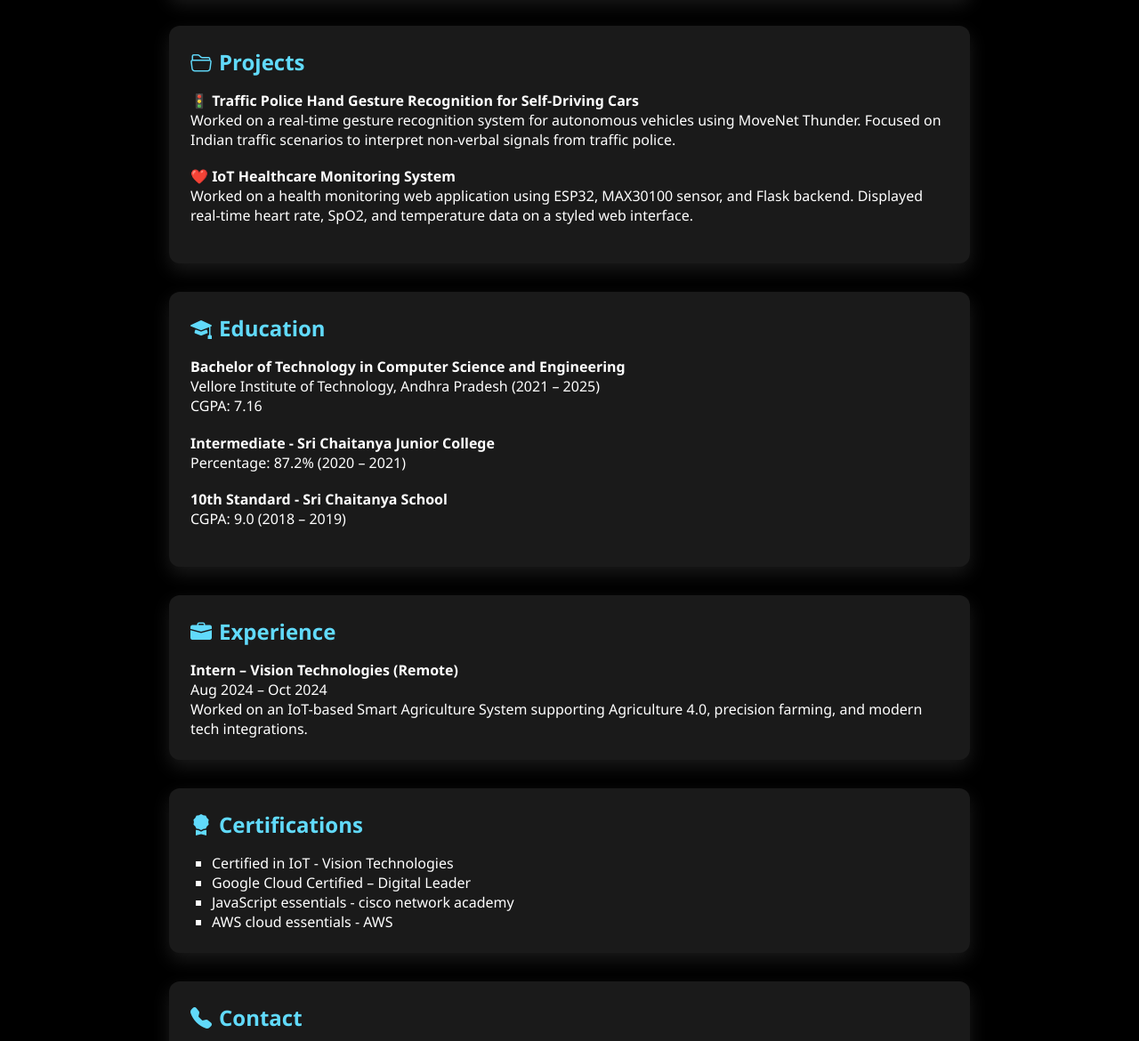
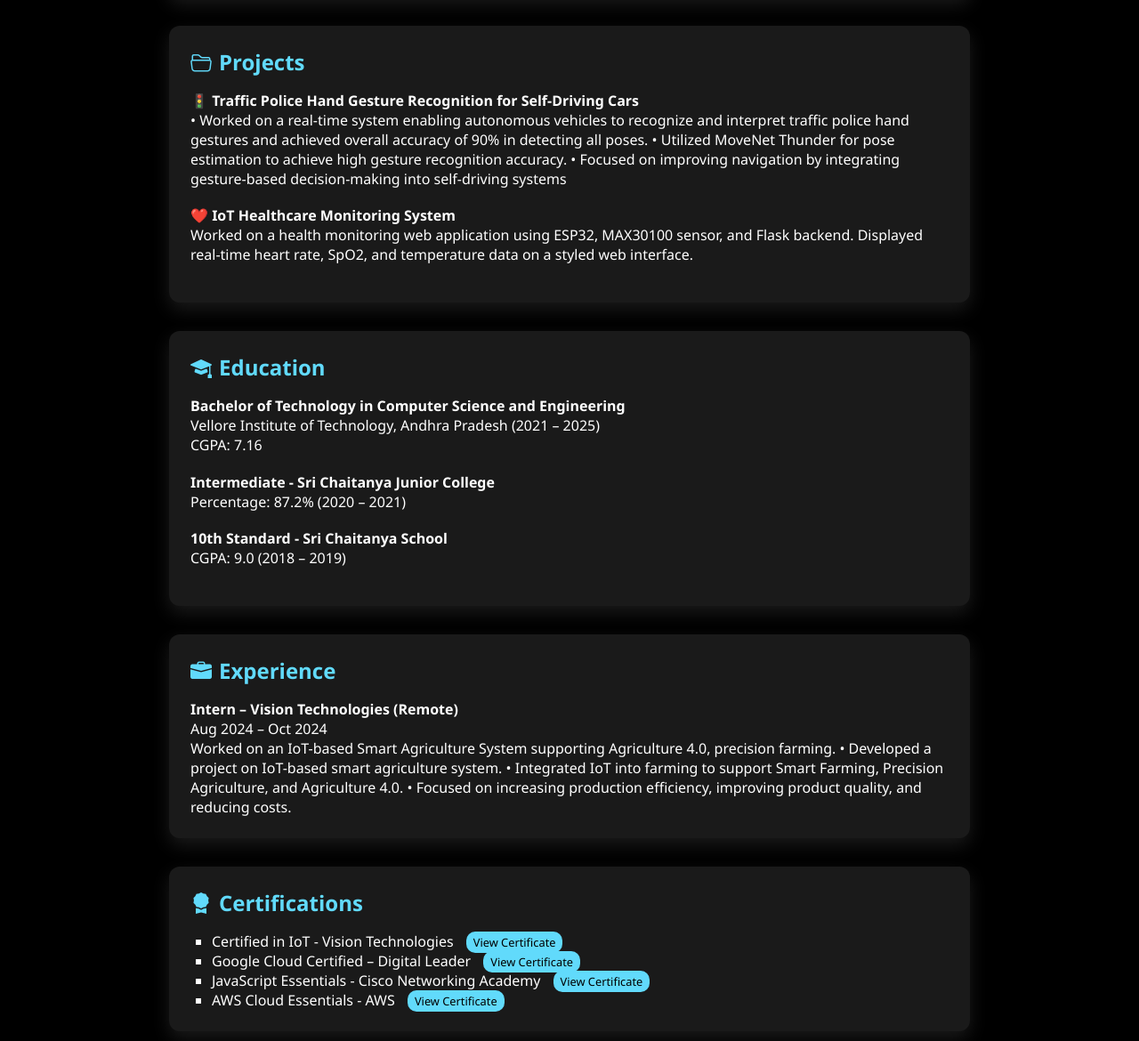
Before and after one commit to geethashankar1/portfolio1, a plain HTML site: page index.html in a window 1280 px wide. Shown: the part 711-1881 px from the top of the page at 89% size. Drawn offline with nearby package versions, Linux system fonts and the light colour scheme.

Commit message:
Update index.html

```diff
--- a/index.html
+++ b/index.html
@@ -179,6 +179,22 @@
       vertical-align: middle;
     }
 
+    .cert-btn {
+      margin-left: 10px;
+      background: #61dafb;
+      color: black;
+      padding: 3px 8px;
+      border-radius: 10px;
+      font-size: 0.8rem;
+      text-decoration: none;
+      transition: background 0.3s, transform 0.3s;
+    }
+
+    .cert-btn:hover {
+      background: #00bfff;
+      transform: scale(1.1);
+    }
+
     @media (max-width: 768px) {
       header h1 {
         font-size: 2rem;
@@ -222,7 +238,7 @@
   </nav>
 
   <header id="home">
-    <h1> P. Geetha Shankar</h1>
+    <h1>P. Geetha Shankar</h1>
     <p>Fresher | Computer Science Engineer</p>
     <div class="resume-download">
       <a href="Geetha%20shankar%20resume.pdf" download>⬇️ Download Resume</a>
@@ -255,8 +271,10 @@
     <div>
       <strong>🚦 Traffic Police Hand Gesture Recognition for Self-Driving Cars</strong>
       <p>
-        Worked on a real-time gesture recognition system for autonomous vehicles using MoveNet Thunder.
-        Focused on Indian traffic scenarios to interpret non-verbal signals from traffic police.
+       •	Worked on a real-time system enabling autonomous vehicles to recognize and interpret traffic police hand gestures and achieved overall accuracy of 90% in detecting all poses.
+       •	Utilized MoveNet Thunder for pose estimation to achieve high gesture recognition accuracy.
+       •	Focused on improving navigation by integrating gesture-based decision-making into self-driving systems
+
       </p>
     </div>
     <div>
@@ -290,17 +308,29 @@
       <strong>Intern – Vision Technologies (Remote)</strong><br/>
       Aug 2024 – Oct 2024<br/>
       Worked on an IoT-based Smart Agriculture System supporting Agriculture 4.0,
-      precision farming, and modern tech integrations.
+      precision farming.
+      •	Developed a project on IoT-based smart agriculture system.
+      •	Integrated IoT into farming to support Smart Farming, Precision Agriculture, and Agriculture 4.0.
+      •	Focused on increasing production efficiency, improving product quality, and reducing costs.
+
     </div>
   </section>
 
   <section class="certifications" id="certifications">
     <h2><i class="bi bi-award-fill"></i> Certifications</h2>
     <ul>
-      <li>Certified in IoT - Vision Technologies</li>
-      <li>Google Cloud Certified – Digital Leader</li>
-      <li>JavaScript essentials - cisco network academy</li>
-      <li>AWS cloud essentials - AWS</li>
+      <li>Certified in IoT - Vision Technologies
+        <a href="https://drive.google.com/file/d/1CPwkKNYoeR7pzCPmogsw8y1vEvSZaGtU/view?usp=drivesdk" target="_blank" class="cert-btn">View Certificate</a>
+      </li>
+      <li>Google Cloud Certified – Digital Leader
+        <a href="https://drive.google.com/file/d/13vPND6GQno5zWQqgJ5GT5R2I8jdVr7ht/view?usp=drivesdk" target="_blank" class="cert-btn">View Certificate</a>
+      </li>
+      <li>JavaScript Essentials - Cisco Networking Academy
+        <a href="https://drive.google.com/file/d/13uH8uwnlCQ4kxGWcXppCbZwuVmXBE3LI/view?usp=drivesdk" target="_blank" class="cert-btn">View Certificate</a>
+      </li>
+      <li>AWS Cloud Essentials - AWS
+        <a href="https://drive.google.com/file/d/13whaY_YyTZOCOdaiPBtTEgdc2lzsBmi_/view?usp=drivesdk" target="_blank" class="cert-btn">View Certificate</a>
+      </li>
     </ul>
   </section>
 
```
